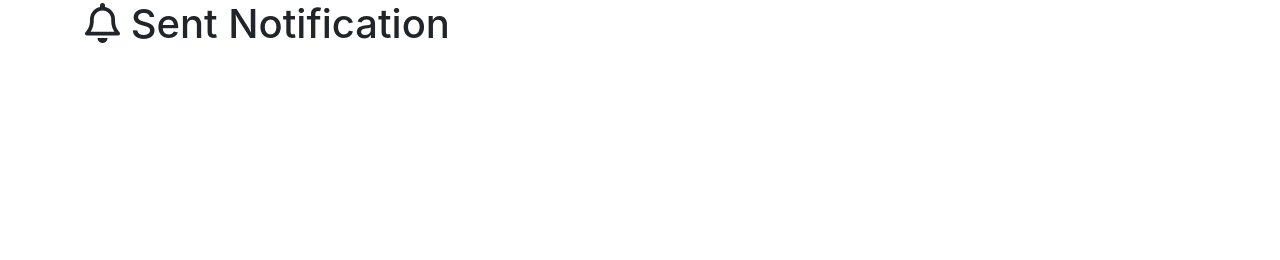
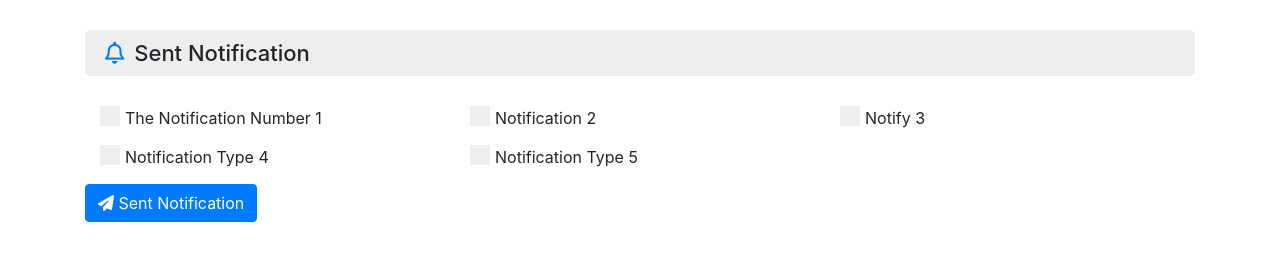
Before and after one commit to engrajibulhasan/sendNotification, a plain HTML site: page index.html in a window 1280 px wide. Drawn offline with nearby package versions, Linux system fonts and the light colour scheme.

Commit message:
Selected Notification stored in an array

```diff
--- a/index.html
+++ b/index.html
@@ -7,7 +7,6 @@
       name="viewport"
       content="width=device-width, initial-scale=1, shrink-to-fit=no"
     />
-
     <!-- Bootstrap CSS -->
     <link
       rel="stylesheet"
@@ -20,33 +19,183 @@
       crossorigin="anonymous"
     ></script>
 
-    <style></style>
+    <style>
+      .header{
+        background-color: rgb(238, 238, 238);
+        padding:10px;
+        margin: 30px auto;
+        border-radius: 5px;
+      }
+      .header h1{
+        font-size: 22px;
+        display:flex;
+        align-items: center;
+        margin:0;
+      }
+      .header h1 i{
+        margin: 0 10px;
+      }
+      .checkbox-area{}
+      .checkbox-area ul{
+        list-style: none;
+        margin: 0;
+        padding: 0;
+      }
+      .checkbox-area ul li {
+          margin-bottom: 15px;
+      }
+
+      .custom-btn{
+        cursor:pointer;
+      }
+
+      /* Checkbox Design */
+      /* The container */
+      .checkbox-container {
+          display: flex;
+          position: relative;
+          padding-left: 25px;
+          margin-bottom: unset;
+          cursor: pointer;
+          font-size: 16px;
+          -webkit-user-select: none;
+          -moz-user-select: none;
+          -ms-user-select: none;
+          user-select: none;
+          align-items: center;
+      }
+
+      /* Hide the browser's default checkbox */
+      .checkbox-container input {
+        position: absolute;
+        opacity: 0;
+        cursor: pointer;
+        height: 0;
+        width: 0;
+      }
+
+      /* Create a custom checkbox */
+      .checkmark {
+        position: absolute;
+        top: 0;
+        left: 0;
+        height: 20px;
+        width: 20px;
+        background-color: #eee;
+      }
+
+      /* On mouse-over, add a grey background color */
+      .checkbox-container:hover input ~ .checkmark {
+        background-color: #ccc;
+      }
+
+      /* When the checkbox is checked, add a blue background */
+      .checkbox-container input:checked ~ .checkmark {
+        background-color: #2196F3;
+      }
+
+      /* Create the checkmark/indicator (hidden when not checked) */
+      .checkmark:after {
+        content: "";
+        position: absolute;
+        display: none;
+      }
+
+      /* Show the checkmark when checked */
+      .checkbox-container input:checked ~ .checkmark:after {
+        display: block;
+      }
+
+      /* Style the checkmark/indicator */
+      .checkbox-container .checkmark:after {
+        left: 7px;
+        top: 1px;
+        width: 8px;
+        height: 15px;
+        border: solid white;
+        border-width: 0 3px 3px 0;
+        -webkit-transform: rotate(45deg);
+        -ms-transform: rotate(45deg);
+        transform: rotate(45deg);
+      }
+</style>
 
     <title>Sent Notification</title>
   </head>
   <body>
     <div class="container">
+      <!-- Header -->
       <div class="header">
-        <h1><i class="far fa-bell"></i> Sent Notification</h1>
+        <h1><i class="far fa-bell text-primary"></i> Sent Notification</h1>
       </div>
+
+       <!-- Checkbox Area -->
+       <div class="checkbox-area">
+        <ul class="row">
+          <li class="col-lg-4 col-md-4 col-sm-6 col-xs-12">
+            <label class="checkbox-container">
+              <input type="checkbox" name="notification" value="First Notification">
+              <span class="checkmark"></span>
+              The Notification Number 1
+            </label>
+          </li>
+
+          <li class="col-lg-4 col-md-4 col-sm-6 col-xs-12">
+            <label class="checkbox-container">
+              <input type="checkbox" name="notification" value="the Second Notification">
+              <span class="checkmark"></span>
+              Notification 2
+            </label>
+          </li>
+
+          <li class="col-lg-4 col-md-4 col-sm-6 col-xs-12">
+            <label class="checkbox-container">
+              <input type="checkbox" name="notification" value="the Third Notification">
+              <span class="checkmark"></span>
+              Notify 3
+            </label>
+          </li>
+
+          <li class="col-lg-4 col-md-4 col-sm-6 col-xs-12">
+            <label class="checkbox-container">
+              <input type="checkbox" name="notification" value="Fourth">
+              <span class="checkmark"></span>
+              Notification Type 4
+            </label>
+          </li>
+
+          <li class="col-lg-4 col-md-4 col-sm-6 col-xs-12">
+            <label class="checkbox-container">
+              <input type="checkbox" name="notification" value="Fifth final Notification">
+              <span class="checkmark"></span>
+              Notification Type 5
+            </label>
+          </li>
+        </ul>
+        <button class="btn btn-primary custom-btn" onclick="handleCheckbox()"><i class="fas fa-paper-plane "></i> Sent Notification</button>
+       </div>
     </div>
 
-    <!-- Optional JavaScript -->
-    <!-- jQuery first, then Popper.js, then Bootstrap JS -->
-    <script
-      src="https://code.jquery.com/jquery-3.2.1.slim.min.js"
-      integrity="sha384-KJ3o2DKtIkvYIK3UENzmM7KCkRr/rE9/Qpg6aAZGJwFDMVNA/GpGFF93hXpG5KkN"
-      crossorigin="anonymous"
-    ></script>
-    <script
-      src="https://cdnjs.cloudflare.com/ajax/libs/popper.js/1.12.9/umd/popper.min.js"
-      integrity="sha384-ApNbgh9B+Y1QKtv3Rn7W3mgPxhU9K/ScQsAP7hUibX39j7fakFPskvXusvfa0b4Q"
-      crossorigin="anonymous"
-    ></script>
-    <script
-      src="https://maxcdn.bootstrapcdn.com/bootstrap/4.0.0/js/bootstrap.min.js"
-      integrity="sha384-JZR6Spejh4U02d8jOt6vLEHfe/JQGiRRSQQxSfFWpi1MquVdAyjUar5+76PVCmYl"
-      crossorigin="anonymous"
-    ></script>
+  <script src="https://ajax.googleapis.com/ajax/libs/jquery/3.4.1/jquery.min.js"></script>
+   <script>
+    //After clicking on the button this function will trigger
+    const handleCheckbox=()=>{
+      const selectedNotification=[];
+      $("input:checkbox[name=notification]:checked").each(function(){
+        selectedNotification.push($(this).val());
+      });
+      //validation, its optional
+      if(selectedNotification.length>0){
+        //Here is the ready data
+        console.log(selectedNotification);
+      }else{
+        alert('You did not select any checkbox!');
+      }
+
+    }
+
+   </script>
+
+
   </body>
 </html>
```
